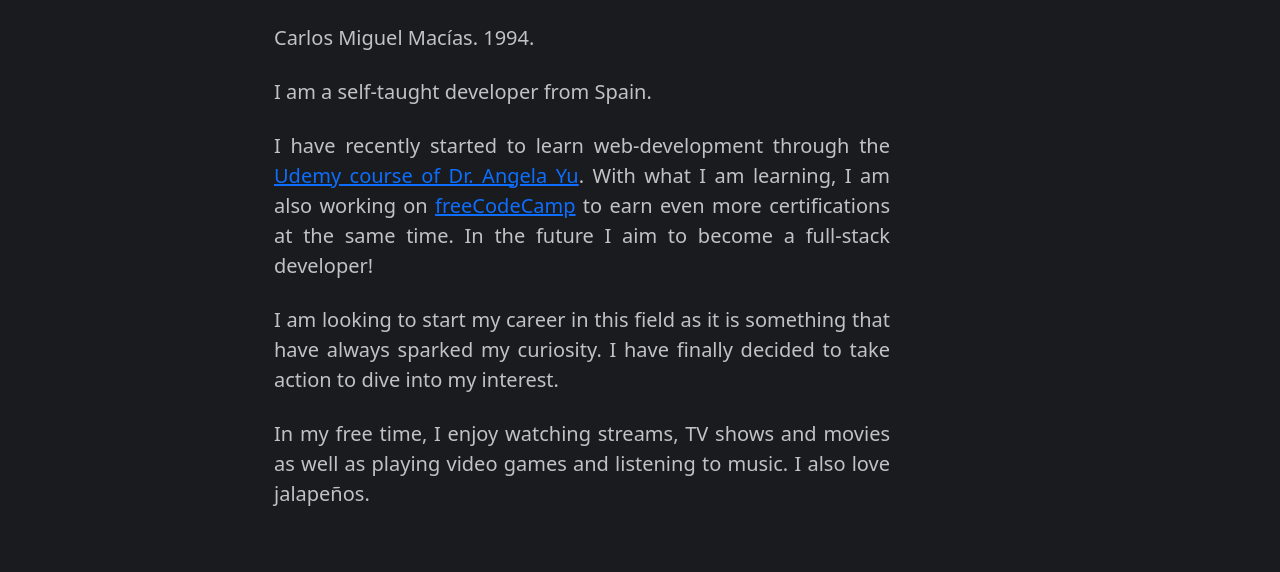
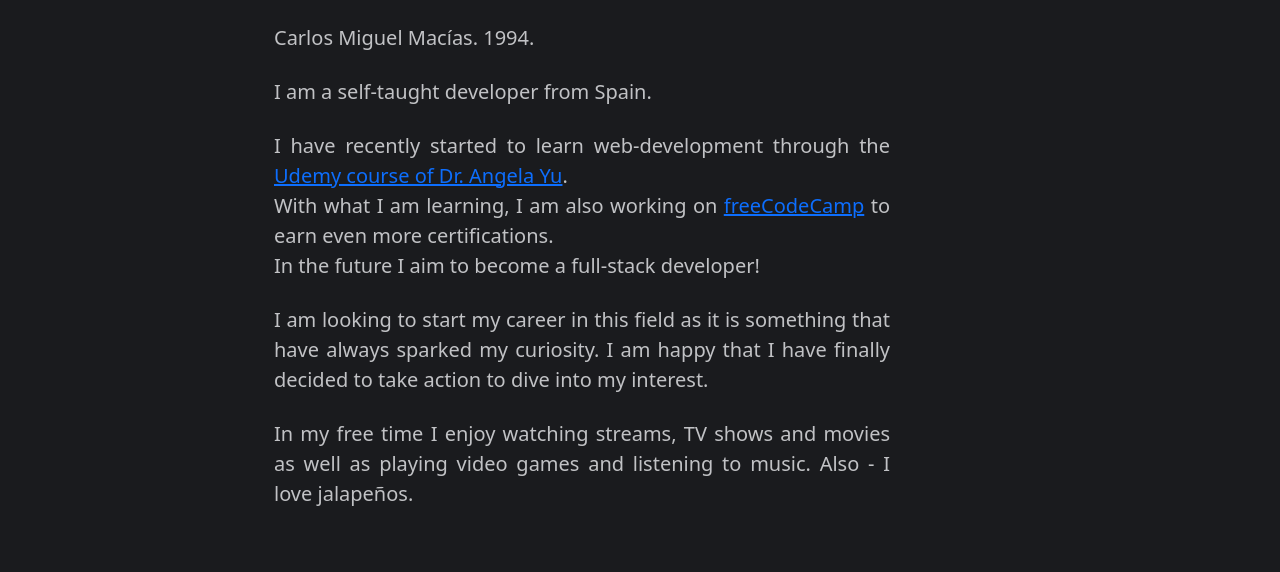
Before and after one commit to solraac10/carlos.dev, a plain HTML site: page about.html in a window 1280 px wide. Shown: the part 228-800 px from the top of the page. Drawn offline with nearby package versions, Linux system fonts and the light colour scheme.

Commit message:
Update about.html

```diff
--- a/about.html
+++ b/about.html
@@ -20,9 +20,9 @@
         <div class="about col-lg-6">
           <p class="lead mb-4 mt-5">Carlos Miguel Macías. 1994.</p>
           <p class="lead mb-4">I am a self-taught developer from Spain.</p>
-          <p class="lead mb-4">I have recently started to learn web-development through the <a target="_blank" href="https://www.udemy.com/course/the-complete-web-development-bootcamp/">Udemy course of Dr. Angela Yu</a>. With what I am learning, I am also working on <a target="_blank" href="https://www.freecodecamp.org/learn">freeCodeCamp</a> to earn even more certifications at the same time. In the future I aim to become a full-stack developer!</p>
-          <p class="lead mb-4">I am looking to start my career in this field as it is something that have always sparked my curiosity. I have finally decided to take action to dive into my interest.</p>
-          <p class="lead mb-4">In my free time, I enjoy watching streams, TV shows and movies as well as playing video games and listening to music. I also love jalapeños.</p>
+          <p class="lead mb-4">I have recently started to learn web-development through the <a id="link" target="_blank" href="https://www.udemy.com/course/the-complete-web-development-bootcamp/">Udemy course of Dr. Angela Yu</a>.<br>With what I am learning, I am also working on <a target="_blank" href="https://www.freecodecamp.org/learn">freeCodeCamp</a> to earn even more certifications.<br>In the future I aim to become a full-stack developer!</p>
+          <p class="lead mb-4">I am looking to start my career in this field as it is something that have always sparked my curiosity. I am happy that I have finally decided to take action to dive into my interest.</p>
+          <p class="lead mb-4">In my free time I enjoy watching streams, TV shows and movies as well as playing video games and listening to music. Also - I love jalapeños.</p>
         </div>
       </div>
       <div class="px-4 text-center">
```
